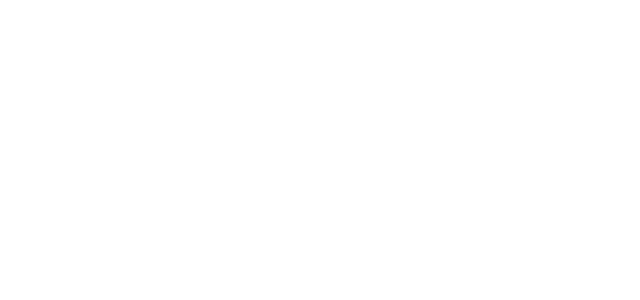
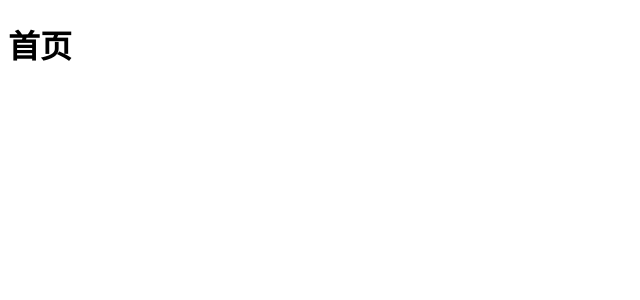
Before and after one commit to userQiao-J/crm, a Vue app in the folder web/crm-web/: page /home in a window 1280 px wide. Shown: the top 300 px of the page, without its empty margins (0-640 px from the left). Built offline with nearby package versions, Linux system fonts and the light colour scheme.

Commit message:
登录成功的路由跳转

```diff
--- a/web/crm-web/src/router/index.js
+++ b/web/crm-web/src/router/index.js
@@ -1,6 +1,7 @@
 import Vue from "vue";
 import VueRouter from "vue-router";
 import Login from "../views/Login.vue";
+import Home from "../views/Home.vue";
 
 Vue.use(VueRouter);
 
@@ -9,6 +10,11 @@ const routes = [
     path: "/",
     name: "Login",
     component: Login
+  },
+  {
+    path: "/home",
+    name: "Home",
+    component: Home
   }
 ];
 
--- /dev/null
+++ b/web/crm-web/src/views/Home.vue
@@ -0,0 +1,15 @@
+<template>
+    <div>
+        <h1>首页</h1>
+    </div>
+</template>
+
+<script>
+    export default {
+        name: "Home"
+    }
+</script>
+
+<style scoped>
+
+</style>
--- a/web/crm-web/src/views/Login.vue
+++ b/web/crm-web/src/views/Login.vue
@@ -71,7 +71,9 @@ export default {
         if (valid) {
           postKeyValueRequest("/doLogin", this.loginForm).then(resp => {
             if (resp) {
+              window.sessionStorage.setItem("user", JSON.stringify(resp.obj))
               this.$message.success("登录成功");
+              this.$router.replace("/home");
             }
           });
         } else {
```
